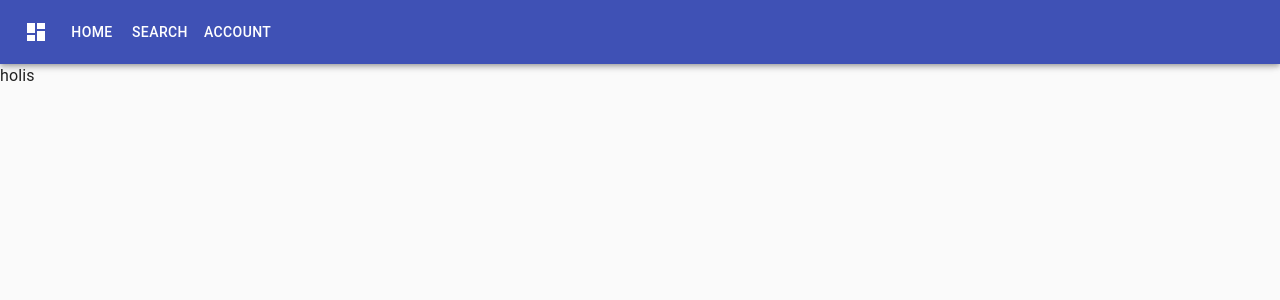
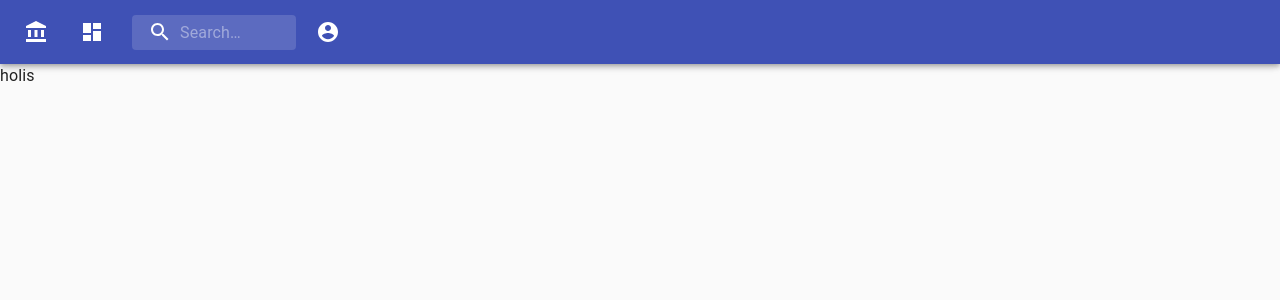
Before and after one commit to palanga/toro-ui, a React (Create React App) app: page / in a window 1280 px wide. Shown: the top 300 px of the page. Built offline with nearby package versions, Linux system fonts and the light colour scheme; what @apollo/react-testing would draw is missing.

Commit message:
Reorganize navigation bars

```diff
--- a/src/App.tsx
+++ b/src/App.tsx
@@ -4,7 +4,7 @@ import { mock as LandingsByLocationMock } from "./analytics/widgets/LandingsByLo
 import {
   CssBaseline,
 } from "@material-ui/core"
-import NavigationBar from "./NavigationBar";
+import NavigationBar from "./navigation/NavigationBar";
 
 const mocks =
   [
--- a/src/NavigationBar.tsx
+++ /dev/null
@@ -1,62 +0,0 @@
-import React, { useState } from "react"
-import { AnalyticsHome } from "./analytics/AnalyticsHome"
-import { Home } from "./home/Home"
-import {
-  AppBar,
-  BottomNavigation,
-  BottomNavigationAction,
-  Button,
-  Hidden,
-  Toolbar,
-} from "@material-ui/core"
-import DashboardIcon from '@material-ui/icons/Dashboard'
-import AccountBalanceWalletIcon from '@material-ui/icons/AccountBalanceWallet'
-import SearchIcon from '@material-ui/icons/Search'
-import { ComingSoon } from "./ComingSoon"
-
-function NavigationBar() {
-
-  const [selectedTab, selectTab] = useState<string>("home")
-
-  function renderTab() {
-    switch (selectedTab) {
-      case "home":
-        return <Home/>
-      case "search":
-        return <AnalyticsHome/>
-      default:
-        return <ComingSoon/>
-    }
-  }
-
-  return (
-    <React.Fragment>
-      <Hidden smDown>
-        <AppBar position="fixed">
-          <Toolbar>
-            <DashboardIcon style={{marginInlineEnd: 12}}/>
-            <Button color="inherit" onClick={() => selectTab("home")}>Home</Button>
-            <Button color="inherit" onClick={() => selectTab("search")}>Search</Button>
-            <Button color="inherit" onClick={() => selectTab("account")}>Account</Button>
-          </Toolbar>
-        </AppBar>
-        <div style={{height: 64}}/>
-      </Hidden>
-      <div style={{height: 3000}}>
-        {renderTab()}
-      </div>
-      <Hidden mdUp>
-        <div style={{height: 56}}/>
-        <AppBar position="fixed" color="primary" style={{top: "auto", bottom: 0}} component="footer">
-          <BottomNavigation value={selectedTab} onChange={(_, name) => selectTab(name)}>
-            <BottomNavigationAction label="Home" value="home" icon={<DashboardIcon/>}/>
-            <BottomNavigationAction label="Search" value="search" icon={<SearchIcon/>}/>
-            <BottomNavigationAction label="Account" value="account" icon={<AccountBalanceWalletIcon/>}/>
-          </BottomNavigation>
-        </AppBar>
-      </Hidden>
-    </React.Fragment>
-  )
-}
-
-export default NavigationBar
--- /dev/null
+++ b/src/navigation/MobileNavigationBar.tsx
@@ -0,0 +1,35 @@
+import React from "react"
+import { AppBar, BottomNavigation, BottomNavigationAction } from "@material-ui/core"
+import DashboardIcon from '@material-ui/icons/Dashboard'
+import AccountCircleIcon from '@material-ui/icons/AccountCircle'
+import SearchIcon from '@material-ui/icons/Search'
+
+/**
+ * account balance
+ * account balance wallet
+ * account circle
+ * announcement
+ * bar chart
+ */
+
+type MobileNavigationBarProps = {
+  selectedTab: string,
+  selectTab: any,
+}
+
+function MobileNavigationBar(props: MobileNavigationBarProps) {
+  return (
+    <React.Fragment>
+      <div style={{height: 56}}/>
+      <AppBar position="fixed" color="primary" style={{top: "auto", bottom: 0}} component="footer">
+        <BottomNavigation value={props.selectedTab} onChange={(_, name) => props.selectTab(name)}>
+          <BottomNavigationAction label="Home" value="home" icon={<DashboardIcon/>}/>
+          <BottomNavigationAction label="Search" value="search" icon={<SearchIcon/>}/>
+          <BottomNavigationAction label="Account" value="account" icon={<AccountCircleIcon/>}/>
+        </BottomNavigation>
+      </AppBar>
+    </React.Fragment>
+  )
+}
+
+export default MobileNavigationBar
--- /dev/null
+++ b/src/navigation/NavigationBar.tsx
@@ -0,0 +1,47 @@
+import React, { useState } from "react"
+import { AnalyticsHome } from "../analytics/AnalyticsHome"
+import { Home } from "../home/Home"
+import { Hidden } from "@material-ui/core"
+import { ComingSoon } from "../ComingSoon"
+import MobileNavigationBar from "./MobileNavigationBar";
+import WebNavigationBar from "./WebNavigationBar";
+
+/**
+ * account balance
+ * account circle
+ * announcement
+ * bar chart
+ */
+
+
+function NavigationBar() {
+
+  const [selectedTab, selectTab] = useState<string>("home")
+
+  function renderTab() {
+    switch (selectedTab) {
+      case "home":
+        return <Home/>
+      case "search":
+        return <AnalyticsHome/>
+      default:
+        return <ComingSoon/>
+    }
+  }
+
+  return (
+    <React.Fragment>
+      <Hidden smDown>
+        <WebNavigationBar selectTab={selectTab}/>
+      </Hidden>
+      <div style={{height: 3000}}>
+        {renderTab()}
+      </div>
+      <Hidden mdUp>
+        <MobileNavigationBar selectedTab={selectedTab} selectTab={selectTab}/>
+      </Hidden>
+    </React.Fragment>
+  )
+}
+
+export default NavigationBar
--- /dev/null
+++ b/src/navigation/WebNavigationBar.tsx
@@ -0,0 +1,114 @@
+import React from "react"
+import { alpha, AppBar, Button, createStyles, InputBase, makeStyles, Theme, Toolbar } from "@material-ui/core"
+import DashboardIcon from '@material-ui/icons/Dashboard'
+import AccountBalanceIcon from '@material-ui/icons/AccountBalance'
+import AccountCircleIcon from '@material-ui/icons/AccountCircle'
+import SearchIcon from '@material-ui/icons/Search'
+
+/**
+ * account balance
+ * account circle
+ * announcement
+ * bar chart
+ */
+
+
+
+export type NavigationBarProps = {
+  selectedTab: string,
+  selectTab: any,
+}
+
+const useStyles = makeStyles((theme: Theme) =>
+  createStyles({
+    root: {
+      flexGrow: 1,
+    },
+    menuButton: {
+      marginRight: theme.spacing(2),
+    },
+    title: {
+      flexGrow: 1,
+      display: 'none',
+      [theme.breakpoints.up('sm')]: {
+        display: 'block',
+      },
+    },
+    search: {
+      position: 'relative',
+      borderRadius: theme.shape.borderRadius,
+      backgroundColor: alpha(theme.palette.common.white, 0.15),
+      '&:hover': {
+        backgroundColor: alpha(theme.palette.common.white, 0.25),
+      },
+      marginLeft: 0,
+      width: '100%',
+      [theme.breakpoints.up('sm')]: {
+        marginLeft: theme.spacing(1),
+        width: 'auto',
+      },
+    },
+    searchIcon: {
+      padding: theme.spacing(0, 2),
+      height: '100%',
+      position: 'absolute',
+      pointerEvents: 'none',
+      display: 'flex',
+      alignItems: 'center',
+      justifyContent: 'center',
+    },
+    inputRoot: {
+      color: 'inherit',
+    },
+    inputInput: {
+      padding: theme.spacing(1, 1, 1, 0),
+      // vertical padding + font size from searchIcon
+      paddingLeft: `calc(1em + ${theme.spacing(4)}px)`,
+      transition: theme.transitions.create('width'),
+      width: '100%',
+      [theme.breakpoints.up('sm')]: {
+        width: '12ch',
+        '&:focus': {
+          width: '20ch',
+        },
+      },
+    },
+  }),
+)
+
+type WebNavigationBarProps = {
+  selectTab: any
+}
+
+function WebNavigationBar(props: WebNavigationBarProps) {
+
+  const classes = useStyles()
+
+  return (
+    <React.Fragment>
+      <AppBar position="fixed">
+        <Toolbar>
+          <AccountBalanceIcon style={{marginInlineEnd: 12}}/>
+          <Button color="inherit" onClick={() => props.selectTab("home")}><DashboardIcon/></Button>
+          <div className={classes.search}>
+            <div className={classes.searchIcon}>
+              <SearchIcon/>
+            </div>
+            <InputBase
+              placeholder="Search…"
+              classes={{
+                root: classes.inputRoot,
+                input: classes.inputInput,
+              }}
+              inputProps={{'aria-label': 'search'}}
+            />
+          </div>
+          <Button color="inherit" onClick={() => props.selectTab("account")}><AccountCircleIcon/></Button>
+        </Toolbar>
+      </AppBar>
+      <div style={{height: 64}}/>
+    </React.Fragment>
+  )
+}
+
+export default WebNavigationBar
```
Also changed, not shown: 1 other file (tests, documents, lock files or other folders).
